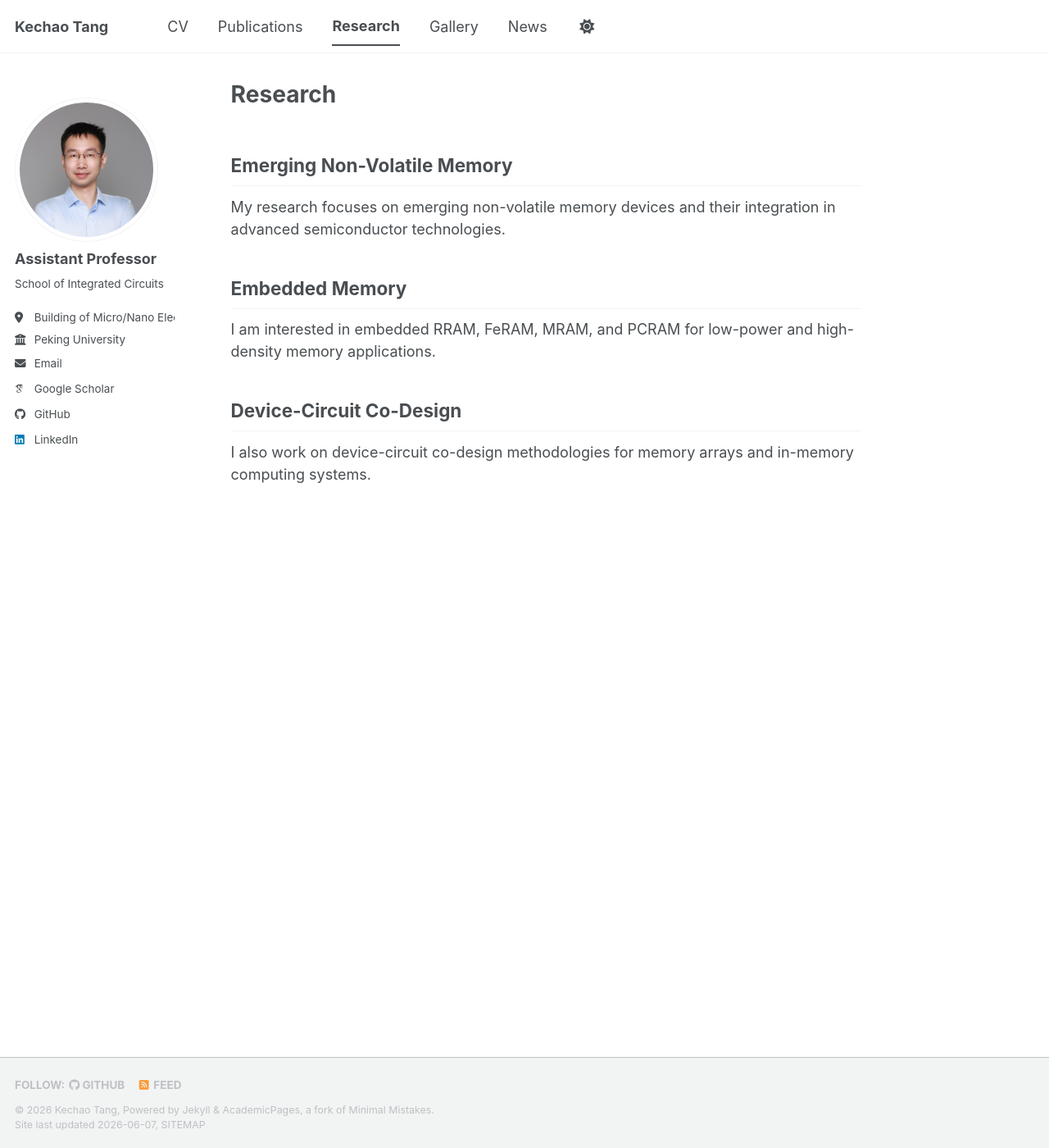
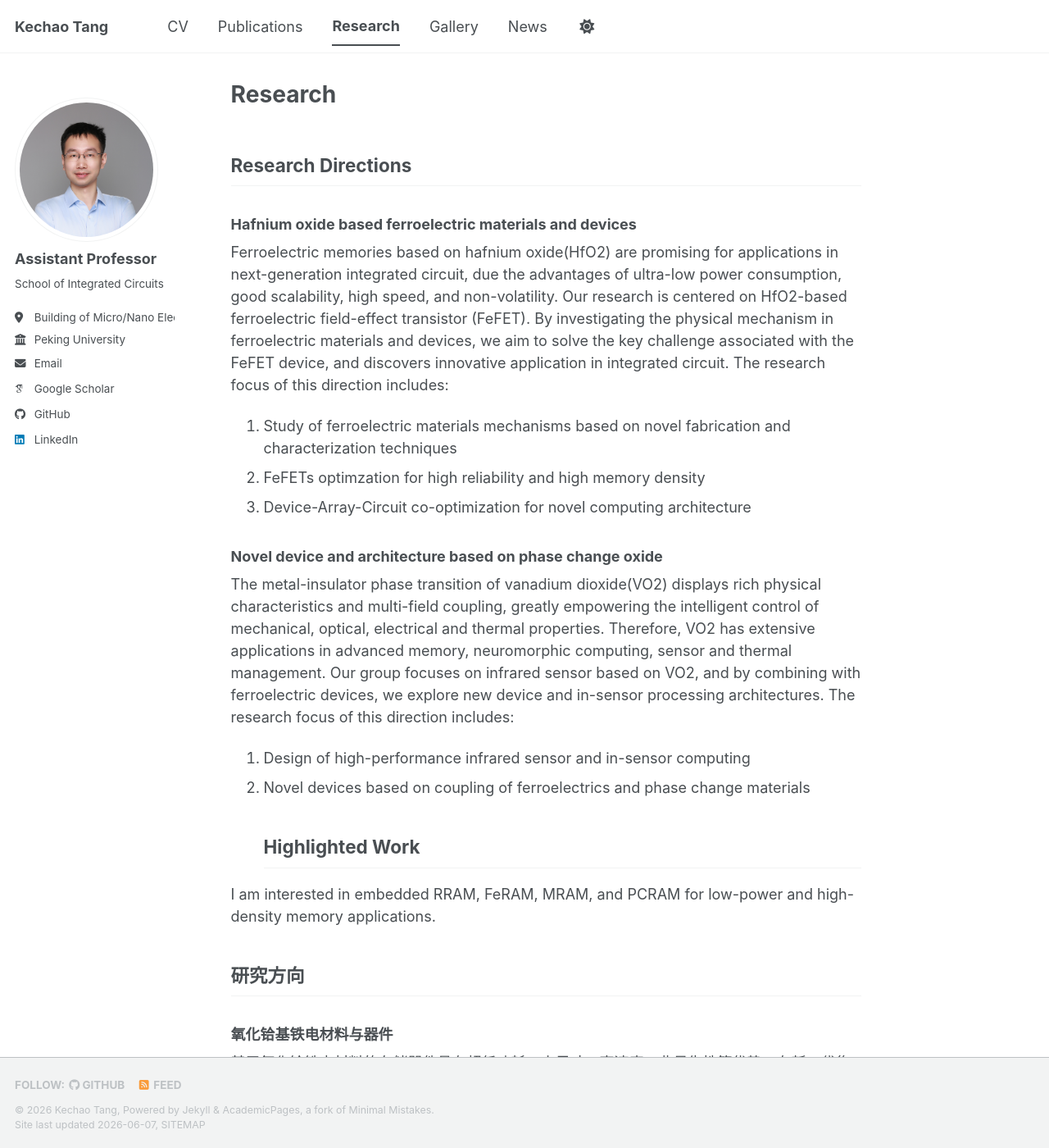
Before and after one commit to Kechao-Tang/Kechao-Tang.github.io, a Jekyll site: the page built from _pages/research.md, in a window 1280 px wide and 1400 px high. Shown: the whole window at 82% size. Built offline with Jekyll 4.4.1, drawn with Linux system fonts in a browser that asks for light colours; some web fonts are replaced; a script bundle is joined from its source files by our own code; library files that are not in the unit come from our copies; some of the changed text lies outside the part shown.

Commit message:
Update research.md

```diff
--- a/_pages/research.md
+++ b/_pages/research.md
@@ -3,14 +3,33 @@ title: "Research"
 permalink: /research/
 author_profile: true
 ---
-## Emerging Non-Volatile Memory
+## Research Directions
+### Hafnium oxide based ferroelectric materials and devices
+Ferroelectric memories based on hafnium oxide(HfO2) are promising for applications in  next-generation integrated circuit, due the advantages of ultra-low power consumption, good scalability, high speed, and non-volatility. Our research is centered on HfO2-based ferroelectric field-effect transistor (FeFET). By investigating the physical mechanism in ferroelectric materials and devices, we aim to solve the key challenge associated with the FeFET device, and discovers innovative application in integrated circuit. The research focus of this direction includes:
 
-My research focuses on emerging non-volatile memory devices and their integration in advanced semiconductor technologies.
+1. Study of ferroelectric materials mechanisms based on novel fabrication and characterization techniques
+2. FeFETs optimzation for high reliability and high memory density
+3. Device-Array-Circuit co-optimization for novel computing architecture
 
-## Embedded Memory
+### Novel device and architecture based on phase change oxide
+The metal-insulator phase transition of vanadium dioxide(VO2) displays rich physical characteristics and multi-field coupling, greatly empowering the intelligent control of mechanical, optical, electrical and thermal properties. Therefore, VO2 has extensive applications in advanced memory, neuromorphic computing, sensor and thermal management. Our group focuses on infrared sensor based on VO2, and by combining with ferroelectric devices, we explore new device and in-sensor processing architectures. The research focus of this direction includes:
+
+1. Design of high-performance infrared sensor and in-sensor computing
+2. Novel devices based on coupling of ferroelectrics and phase change materials
+## Highlighted Work
 
 I am interested in embedded RRAM, FeRAM, MRAM, and PCRAM for low-power and high-density memory applications.
 
-## Device-Circuit Co-Design
+## 研究方向
+### 氧化铪基铁电材料与器件
+基于氧化铪铁电材料的存储器件具有超低功耗、小尺寸、高速度、非易失性等优势，在新一代集成电路中具有强大应用前景。课题组以氧化铪基铁电晶体管器件（FeFET）为核心，深入研究铁电材料与器件的物理原理，致力于解决FeFET器件和集成的核心挑战，并探索其在集成电路中的创新应用。本方向的研究重点包括：
 
-I also work on device-circuit co-design methodologies for memory arrays and in-memory computing systems.
+1. 基于新生长方法和表征技术的铁电材料原理研究
+2. 高可靠性的FeFET器件制备与集成
+3. 面向新型计算架构的器件-阵列-电路协同优化
+
+### 基于相变氧化物的新型器件与架构
+二氧化钒（VO2）的金属-绝缘体相转变具有丰富的物理特性，可实现力学，光学，电学，热学等属性的智能调控与多场耦合，在先进存储，类脑计算，传感器和热能管理等领域具有广泛应用。课题组将以基于二氧化钒的红外传感器为核心，与铁电器件研究方向结合，探索面向感存算一体化的新型器件与架构。本方向的研究重点包括：
+
+1. 高性能红外传感器与感存算一体化设计
+2. 基于铁电-相变耦合的新原理器件
```
